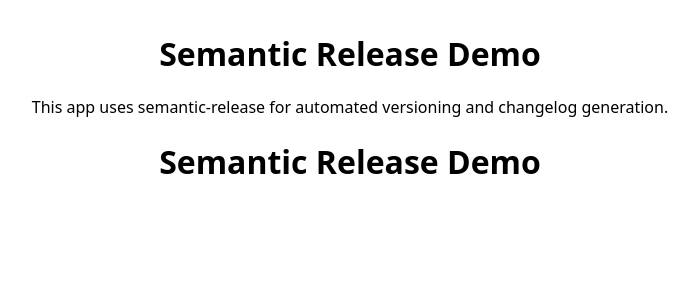
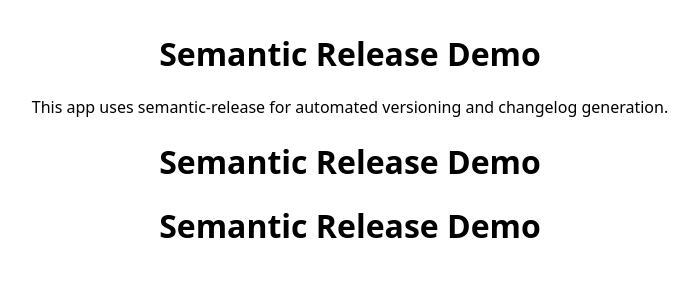
Before and after one commit to scarrascosanextlane/semantic-release, a React (Vite) app: page / in a window 1280 px wide. Shown: the top 300 px of the page, without its empty margins (290-989 px from the left). Built offline with nearby package versions, Linux system fonts and the light colour scheme.

Commit message:
[FEAT] ACTO-000000: new changes

```diff
--- a/src/App.jsx
+++ b/src/App.jsx
@@ -6,6 +6,7 @@ function App() {
       <h1>Semantic Release Demo</h1>
       <p>This app uses semantic-release for automated versioning and changelog generation.</p>
       <h1>Semantic Release Demo</h1>
+      <h1>Semantic Release Demo</h1>
     </div>
   )
 }
```
